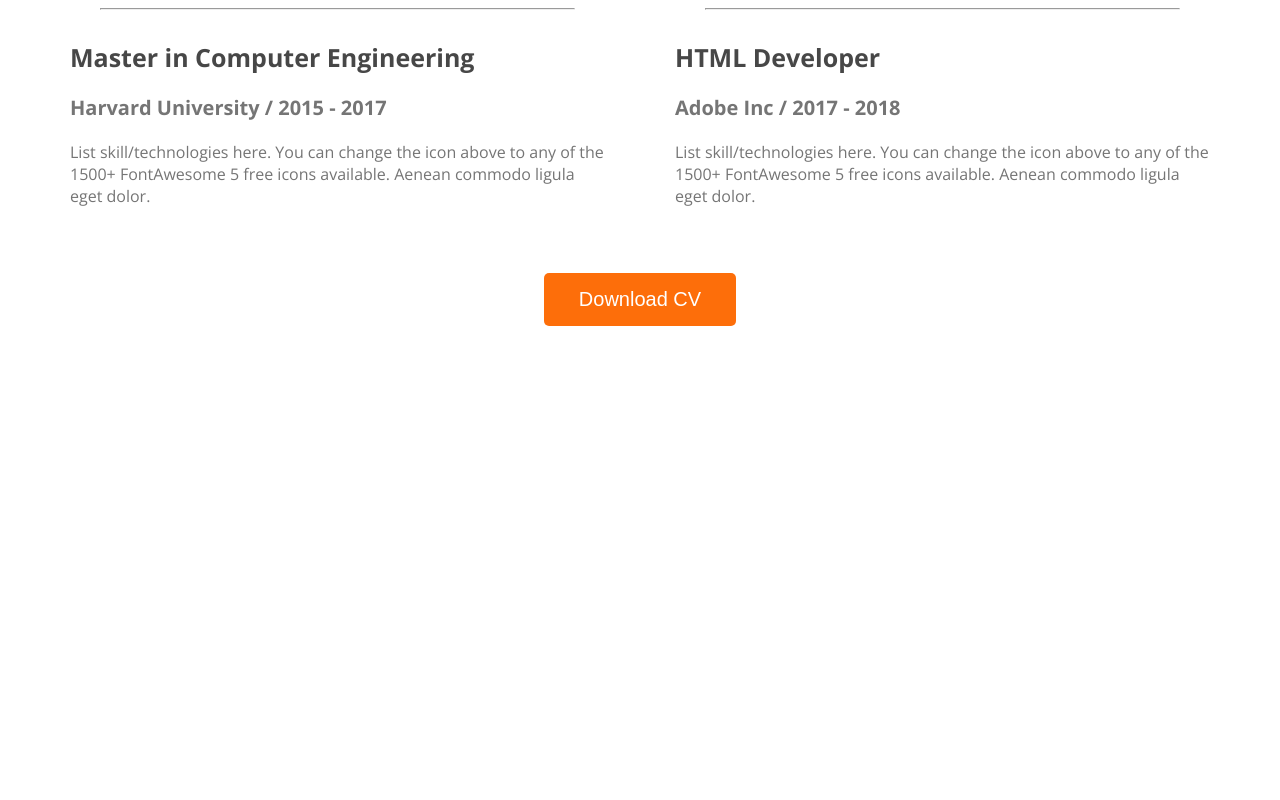
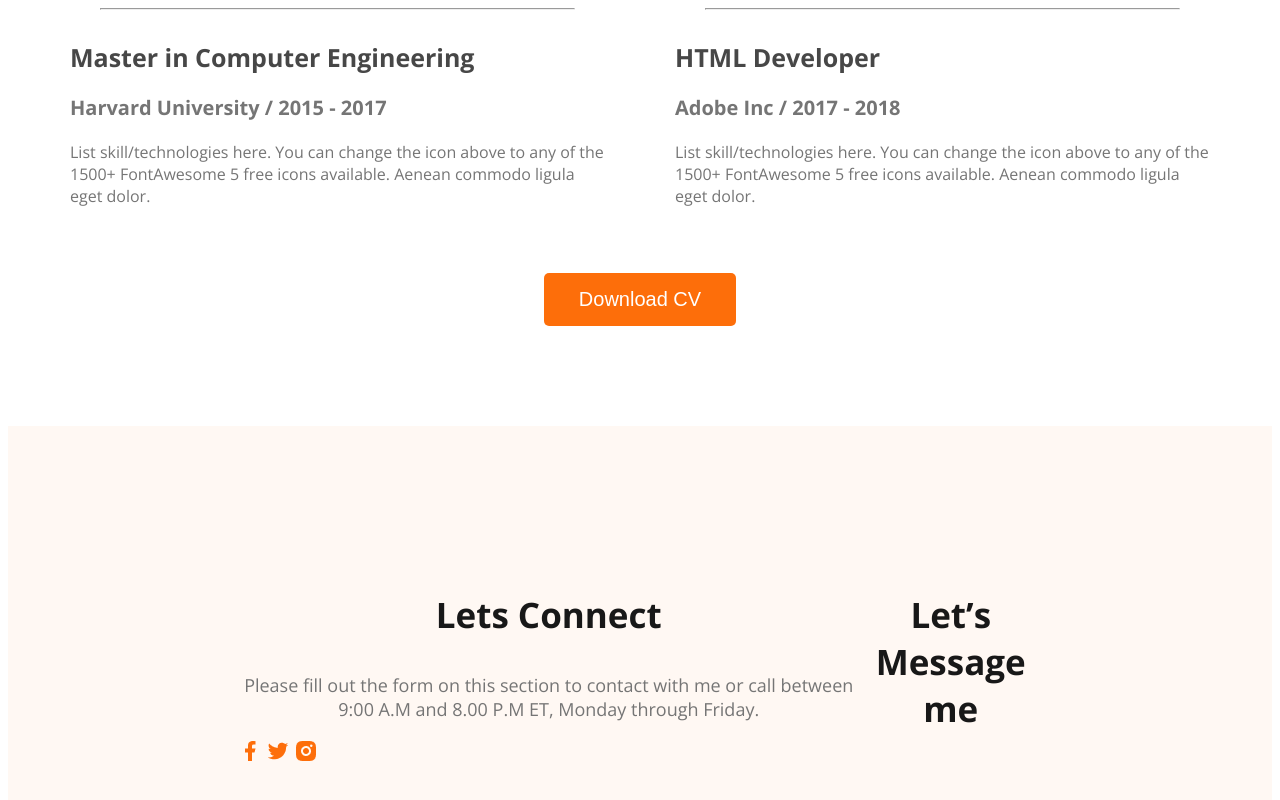
Before and after one commit to Fazle240102/webdeveloper-portfolio, a plain HTML site: page index.html in a window 1280 px wide. Shown: the part 2929-3729 px from the top of the page. Before the commit the page ends 3263 px from the top, so only its background shows below. Drawn offline with nearby package versions, Linux system fonts and the light colour scheme.

Commit message:
added basic footer

```diff
--- a/index.html
+++ b/index.html
@@ -193,6 +193,22 @@
         </div>
       </section>
     </main>
-    <footer></footer>
+    <footer>
+      <div class="footer-column">
+        <h3 class="section-title">Lets Connect</h3>
+        <p class="section-description">
+          Please fill out the form on this section to contact with me or call
+          between 9:00 A.M and 8.00 P.M ET, Monday through Friday.
+        </p>
+        <div class="social-links">
+          <a href=""><img src="images/icons/facebook.png" alt="" /></a>
+          <a href=""><img src="images/icons/twitter.png" alt="" /></a>
+          <a href=""><img src="images/icons/insta.png" alt="" /></a>
+        </div>
+      </div>
+      <div class="footer-column">
+        <h3 class="section-title">Let’s Message me</h3>
+      </div>
+    </footer>
   </body>
 </html>
--- a/styles/portfolio.css
+++ b/styles/portfolio.css
@@ -177,3 +177,10 @@ main section {
   text-align: center;
   margin-top: 50px;
 }
+/* footer styles */
+footer {
+  display: flex;
+  background: #fff8f3;
+  padding: 130px 230px;
+  margin-top: 100px;
+}
```
